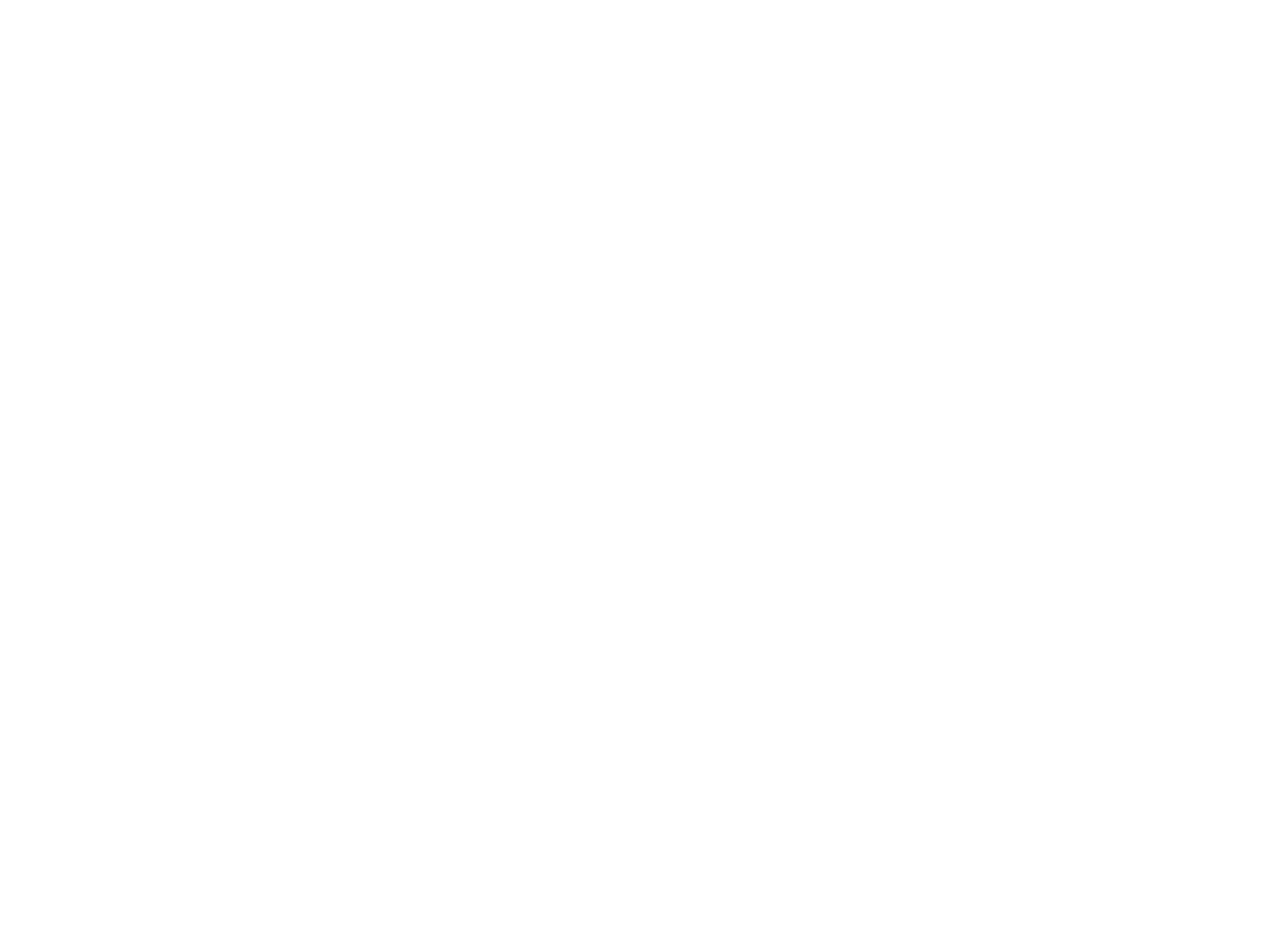
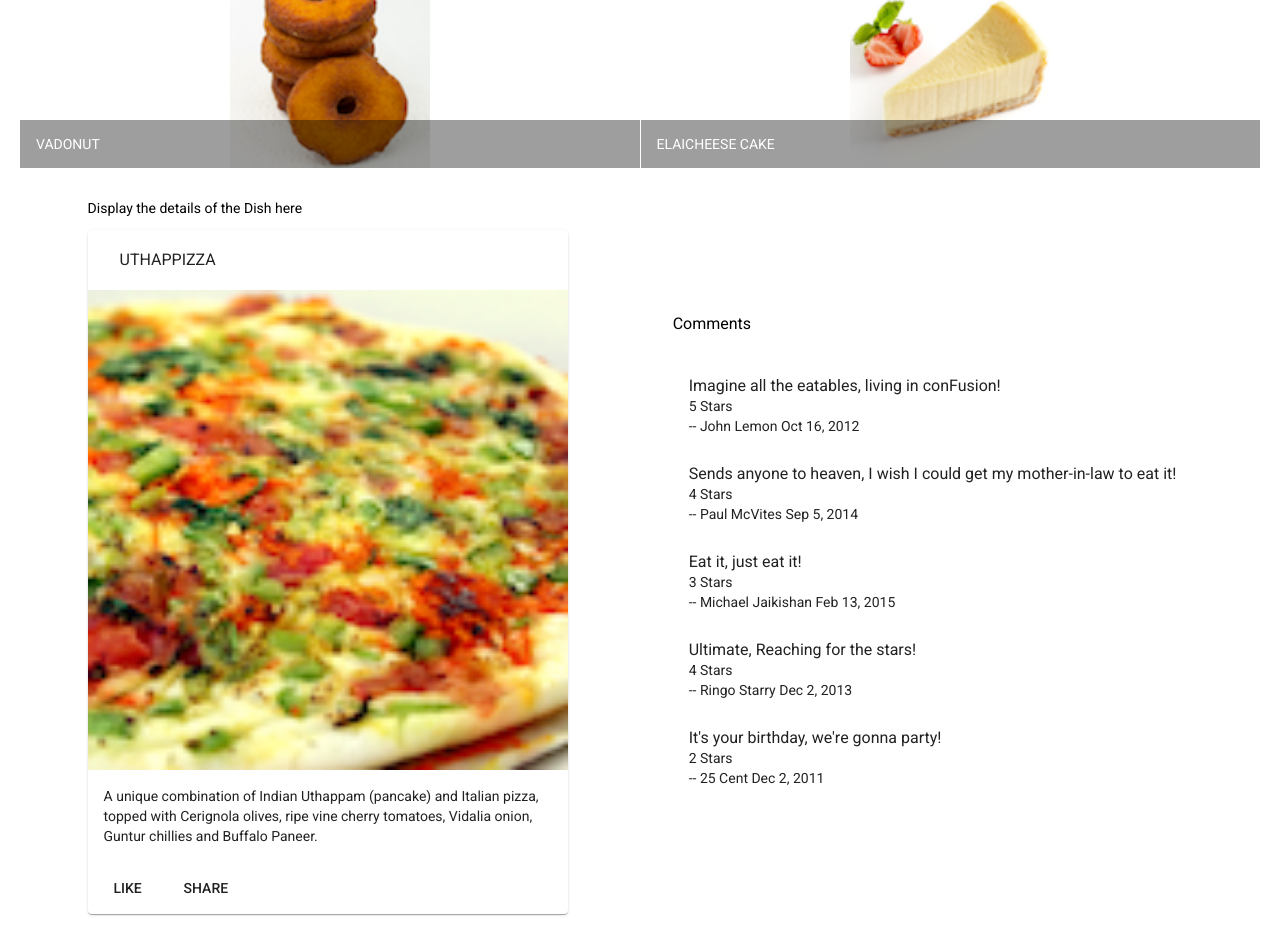
Before and after one commit to amit08255/Fullstack-specialization-course, an Angular app in the folder Angular/conFusion/: page / in a window 1280 px wide. Shown: the part 380-1314 px from the top of the page. Before the commit the page ends 800 px from the top, so only its background shows below. Built offline with nearby package versions, Linux system fonts and the light colour scheme.

Commit message:
Angular assignment 1.

```diff
--- a/Angular/conFusion/src/app/app.component.html
+++ b/Angular/conFusion/src/app/app.component.html
@@ -1 +1,2 @@
 <mat-toolbar color="primary"> <span>Ristorante Con Fusion</span> </mat-toolbar>
+<app-menu></app-menu>
--- a/Angular/conFusion/src/app/app.module.ts
+++ b/Angular/conFusion/src/app/app.module.ts
@@ -10,11 +10,13 @@
 import { MatCardModule } from '@angular/material/card';
 import { MatButtonModule } from '@angular/material/button';
 import { MenuComponent } from './menu/menu.component';
+import { DishdetailComponent } from './dishdetail/dishdetail.component';
 
 @NgModule({
   declarations: [
     AppComponent,
-    MenuComponent
+    MenuComponent,
+    DishdetailComponent
   ],
   imports: [
     BrowserModule,
--- /dev/null
+++ b/Angular/conFusion/src/app/dishdetail/dishdetail.component.html
@@ -0,0 +1,40 @@
+<div class="container"
+    fxLayout="row"
+    fxLayout.sm="column"
+    fxLayout.xs="column"
+    fxLayoutAlign.gt-md="space-around center"
+    fxLayoutGap="10px"
+    fxLayoutGap.xs="0">
+
+  <div fxFlex="40">
+    <p>Display the details of the Dish here</p>
+    <mat-card *ngIf="dish">
+        <mat-card-header>
+          <mat-card-title>
+            <h3>{{dish.name | uppercase}}</h3>
+          </mat-card-title>
+        </mat-card-header>
+        <img mat-card-image src={{dish.image}} alt={{dish.name}}>
+        <mat-card-content>
+          <p>{{dish.description}}
+          </p>
+        </mat-card-content>
+        <mat-card-actions>
+          <button mat-button>LIKE</button>
+          <button mat-button>SHARE</button>
+        </mat-card-actions>
+      </mat-card>
+  </div>
+
+  <div>
+    <h3>Comments</h3>
+    <mat-list *ngIf="dish">
+        <mat-list-item *ngFor="let comment of dish.comments">
+          <p matLine>{{comment.comment}}</p>
+          <p matLine>{{comment.rating}} Stars</p>
+          <p matLine>-- {{comment.author}} {{comment.date | date}}</p>
+        </mat-list-item>
+    </mat-list>
+  </div>
+
+</div>
--- /dev/null
+++ b/Angular/conFusion/src/app/dishdetail/dishdetail.component.ts
@@ -0,0 +1,61 @@
+import { Component, OnInit } from '@angular/core';
+
+const DISH = {
+  id: '0',
+  name: 'Uthappizza',
+  image: '/assets/images/uthappizza.png',
+  category: 'mains',
+  featured: true,
+  label: 'Hot',
+  price: '4.99',
+  // tslint:disable-next-line:max-line-length
+  description: 'A unique combination of Indian Uthappam (pancake) and Italian pizza, topped with Cerignola olives, ripe vine cherry tomatoes, Vidalia onion, Guntur chillies and Buffalo Paneer.',
+  comments: [
+       {
+           rating: 5,
+           comment: 'Imagine all the eatables, living in conFusion!',
+           author: 'John Lemon',
+           date: '2012-10-16T17:57:28.556094Z'
+       },
+       {
+           rating: 4,
+           comment: 'Sends anyone to heaven, I wish I could get my mother-in-law to eat it!',
+           author: 'Paul McVites',
+           date: '2014-09-05T17:57:28.556094Z'
+       },
+       {
+           rating: 3,
+           comment: 'Eat it, just eat it!',
+           author: 'Michael Jaikishan',
+           date: '2015-02-13T17:57:28.556094Z'
+       },
+       {
+           rating: 4,
+           comment: 'Ultimate, Reaching for the stars!',
+           author: 'Ringo Starry',
+           date: '2013-12-02T17:57:28.556094Z'
+       },
+       {
+           rating: 2,
+           comment: 'It\'s your birthday, we\'re gonna party!',
+           author: '25 Cent',
+           date: '2011-12-02T17:57:28.556094Z'
+       }
+   ]
+};
+
+@Component({
+  selector: 'app-dishdetail',
+  templateUrl: './dishdetail.component.html',
+  styleUrls: ['./dishdetail.component.scss']
+})
+export class DishdetailComponent implements OnInit {
+
+  dish = DISH;
+
+  constructor() { }
+
+  ngOnInit(): void {
+  }
+
+}
--- a/Angular/conFusion/src/app/menu/menu.component.html
+++ b/Angular/conFusion/src/app/menu/menu.component.html
@@ -1,6 +1,7 @@
 <div class="container"
      fxLayout="column"
      fxLayoutGap="10px">
+
 
   <div fxFlex>
     <div>
@@ -20,23 +21,6 @@
     </mat-grid-list>
   </div>
 
-  <div fxFlex *ngIf="selectedDish">
-    <mat-card>
-      <mat-card-header>
-        <mat-card-title>
-          <h3>{{selectedDish.name | uppercase}}</h3>
-        </mat-card-title>
-      </mat-card-header>
-      <img mat-card-image src={{selectedDish.image}} alt={{selectedDish.name}}>
-      <mat-card-content>
-        <p>{{selectedDish.description}}
-        </p>
-      </mat-card-content>
-      <mat-card-actions>
-        <button mat-button>LIKE</button>
-        <button mat-button>SHARE</button>
-      </mat-card-actions>
-    </mat-card>
-  </div>
+  <app-dishdetail></app-dishdetail>
 
 </div>
```
Also changed, not shown: Angular/conFusion/src/app/dishdetail/dishdetail.component.scss (added), 1 other file (tests, documents, lock files or other folders).
